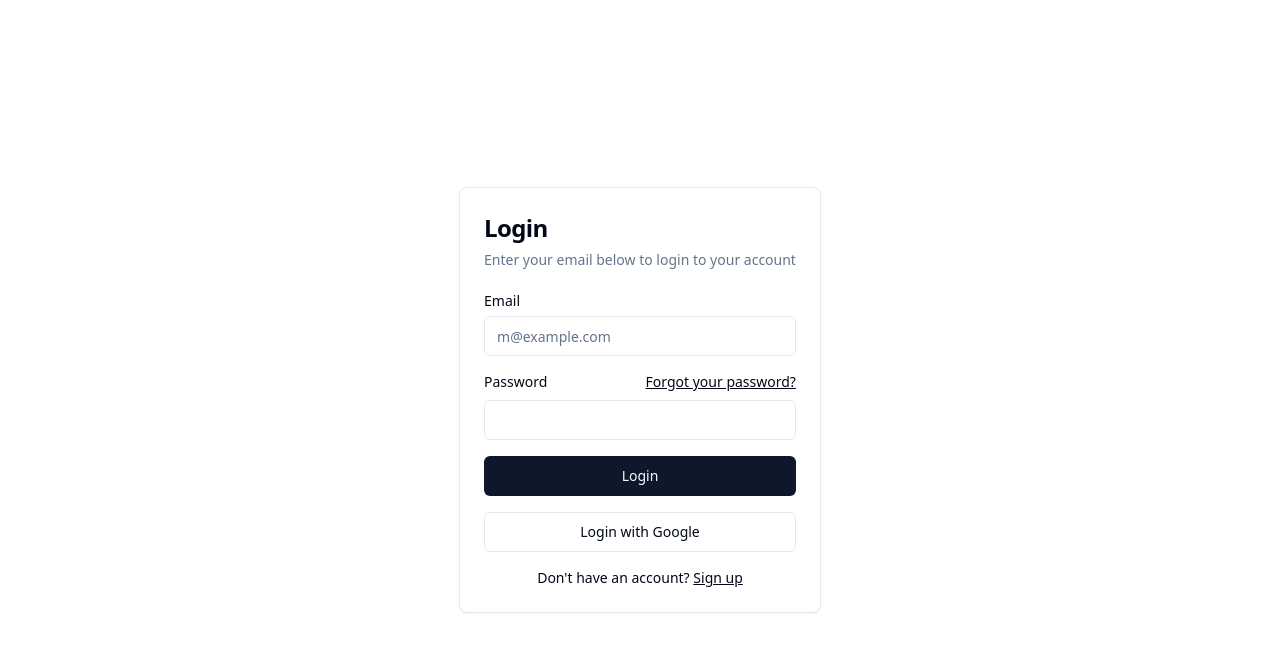
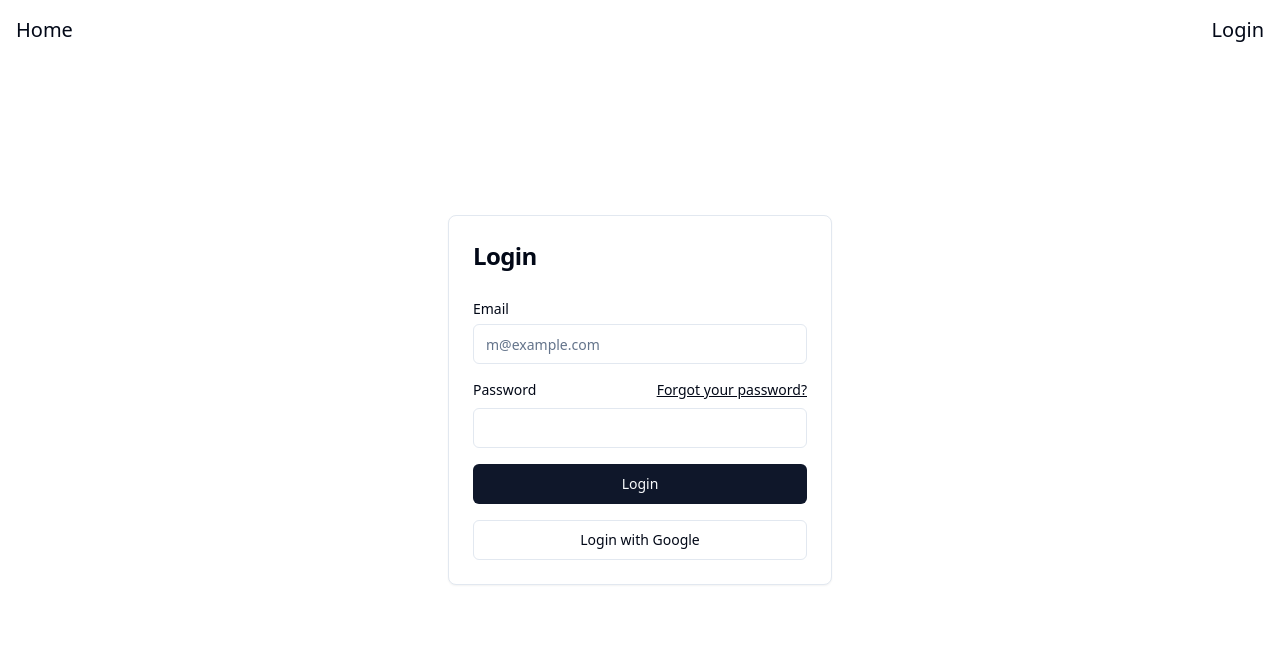
Before and after one commit to yt20chill/nextjs_practice, a Next.js app in the folder todo/: page /login in a window 1280 px wide. Shown: the top 652 px of the page. Built offline with nearby package versions, Linux system fonts and the light colour scheme.

Commit message:
UI: added a navbar with homepage and login page links

```diff
--- /dev/null
+++ b/todo/src/app/components/Navbar.tsx
@@ -0,0 +1,13 @@
+import Link from 'next/link';
+
+export default function Navbar() {
+  return (
+    <nav className=" text-xl absolute flex w-full p-4">
+      <Link href="/">Home</Link>
+      <div className="flex-grow"></div>
+      <Link href="/login" className="hover:underline">
+        Login
+      </Link>
+    </nav>
+  );
+}
--- a/todo/src/app/layout.tsx
+++ b/todo/src/app/layout.tsx
@@ -1,4 +1,5 @@
 import type { Metadata } from 'next';
+import Navbar from './components/Navbar';
 import './styles/globals.css';
 
 export const metadata: Metadata = {
@@ -13,7 +14,10 @@ export default function RootLayout({
 }>) {
   return (
     <html lang="en">
-      <body className="min-h-dvh">{children}</body>
+      <body className="min-h-dvh">
+        <Navbar />
+        <div>{children}</div>
+      </body>
     </html>
   );
 }
--- a/todo/src/app/login/LoginForm.tsx
+++ b/todo/src/app/login/LoginForm.tsx
@@ -12,12 +12,10 @@ import Link from 'next/link';
 
 export default function LoginForm() {
   return (
-    <Card className="mx-auto max-w-sm rounded-lg">
+    <Card className="min-w-96 bg-white rounded-lg">
       <CardHeader>
         <CardTitle className="text-2xl">Login</CardTitle>
-        <CardDescription>
-          Enter your email below to login to your account
-        </CardDescription>
+        <CardDescription></CardDescription>
       </CardHeader>
       <CardContent>
         <div className="grid gap-4">
@@ -46,12 +44,12 @@ export default function LoginForm() {
             Login with Google
           </Button>
         </div>
-        <div className="mt-4 text-center text-sm">
+        {/* <div className="mt-4 text-center text-sm">
           Don&apos;t have an account?{' '}
           <Link href="#" className="underline">
             Sign up
           </Link>
-        </div>
+        </div> */}
       </CardContent>
     </Card>
   );
```
